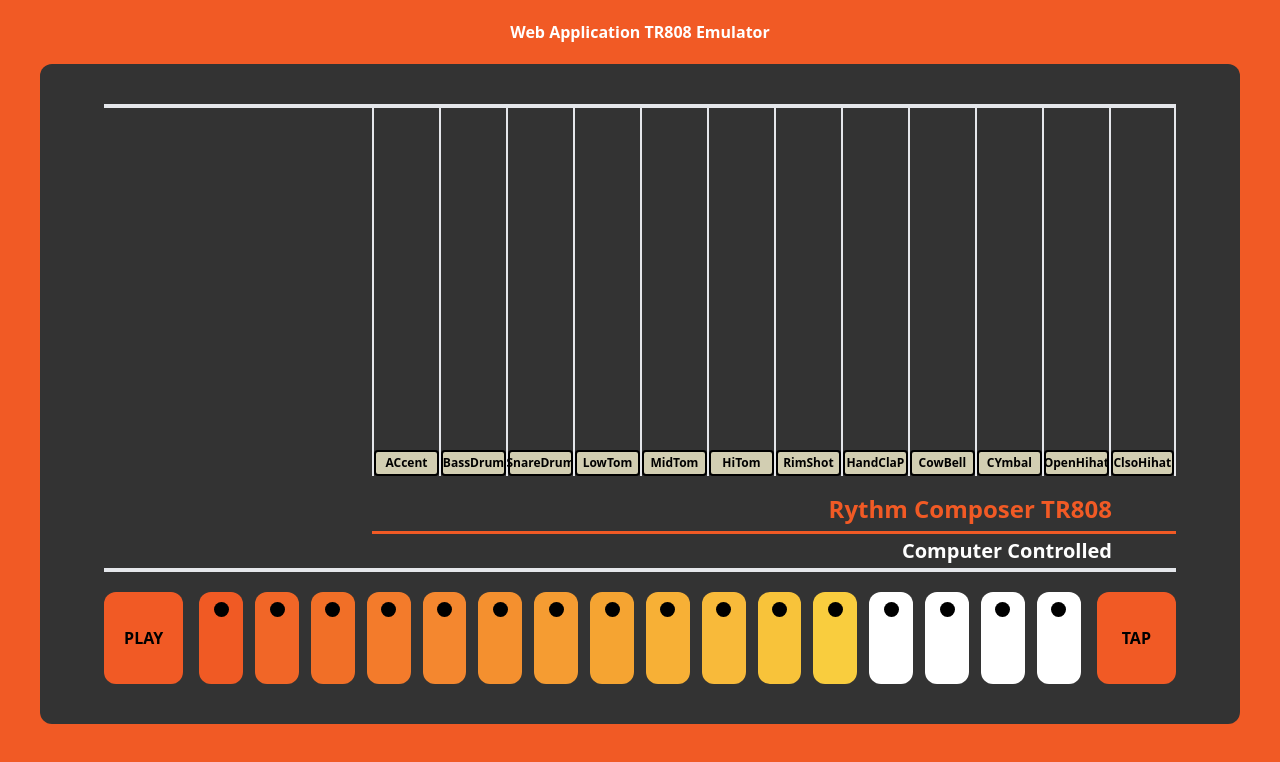
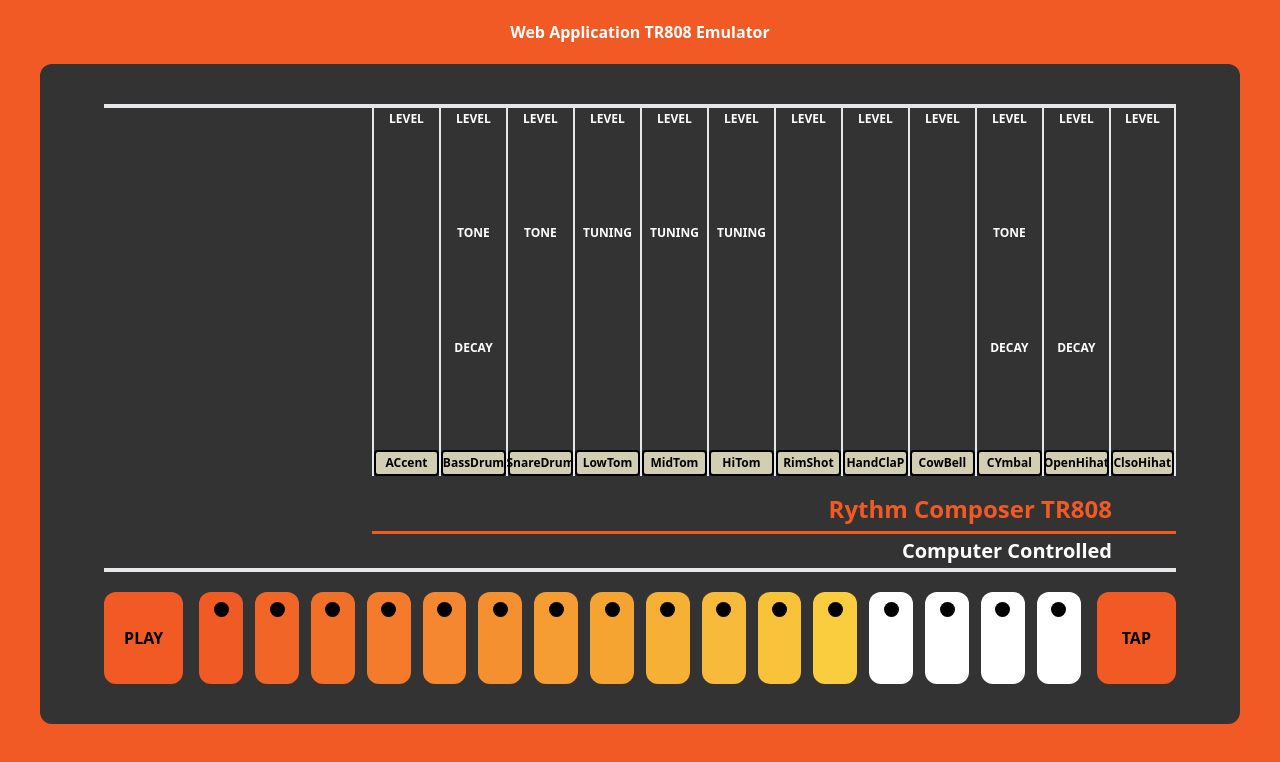
Before and after one commit to Nowpngs/web-TR808, a React (Create React App) app: page / in a window 1280 px wide. Shown: the top 762 px of the page. Built offline with nearby package versions, Linux system fonts and the light colour scheme.

Commit message:
Setting up control param type for each instrument

```diff
--- a/src/components/controller/instrument-channel.tsx
+++ b/src/components/controller/instrument-channel.tsx
@@ -1,4 +1,7 @@
-import { InstrumentChannelTypeMap } from "../../constants/instrument-constants";
+import {
+  InstrumentChannelControlParams,
+  InstrumentChannelTypeMap,
+} from "../../constants/instrument-constants";
 import { InstrumentChannelType } from "../../models/instrument.model";
 export interface InstrumentChannelProps {
   instrumentChannelType: InstrumentChannelType;
@@ -7,7 +10,50 @@
 export default function InstrumentChannel(props: InstrumentChannelProps) {
   return (
     <div className="w-full h-full flex flex-wrap">
-      <div className="w-full h-[93%]"></div>
+      <div className="w-full h-[93%] flex flex-wrap">
+        <div className="w-full h-1/3">
+          {InstrumentChannelControlParams[props.instrumentChannelType].level
+            .active && (
+            <div className="w-full h-full flex flex-wrap justify-center items-center">
+              <div className="w-full h-1/5 text-white text-xs font-bold flex justify-center items-center">
+                LEVEL
+              </div>
+              <div className="w-full h-4/5"> </div>
+            </div>
+          )}
+        </div>
+        <div className="w-full h-1/3">
+          {InstrumentChannelControlParams[props.instrumentChannelType].tone
+            .active && (
+            <div className="w-full h-full flex flex-wrap justify-center items-center">
+              <div className="w-full h-1/5 text-white text-xs font-bold flex justify-center items-center">
+                TONE
+              </div>
+              <div className="w-full h-4/5"> </div>
+            </div>
+          )}
+          {InstrumentChannelControlParams[props.instrumentChannelType].tuning
+            .active && (
+            <div className="w-full h-full flex flex-wrap justify-center items-center">
+              <div className="w-full h-1/5 text-white text-xs font-bold flex justify-center items-center">
+                TUNING
+              </div>
+              <div className="w-full h-4/5"> </div>
+            </div>
+          )}
+        </div>
+        <div className="w-full h-1/3">
+          {InstrumentChannelControlParams[props.instrumentChannelType].decay
+            .active && (
+            <div className="w-full h-full flex flex-wrap justify-center items-center">
+              <div className="w-full h-1/5 text-white text-xs font-bold flex justify-center items-center">
+                DECAY
+              </div>
+              <div className="w-full h-4/5"> </div>
+            </div>
+          )}
+        </div>
+      </div>
       <div className="w-full h-[7%] flex justify-center items-center background-secondary rounded border-2 border-black">
         <div className="text-xs font-bold">
           {InstrumentChannelTypeMap[props.instrumentChannelType]}
--- a/src/constants/instrument-constants.ts
+++ b/src/constants/instrument-constants.ts
@@ -1,4 +1,8 @@
-import { InstrumentChannelType } from "../models/instrument.model";
+import {
+  ControlParams,
+  InstrumentChannelType,
+  InstrumentControlParams,
+} from "../models/instrument.model";
 
 export const InstrumentChannelTypeMap: {
   [key in InstrumentChannelType]: string;
@@ -31,3 +35,63 @@
   InstrumentChannelType.OPENHIHAT,
   InstrumentChannelType.CLSOHIHAT,
 ];
+
+export const InstrumentChannelControlParams: {
+  [key in InstrumentChannelType]: InstrumentControlParams;
+} = {
+  [InstrumentChannelType.ACCENT]: new InstrumentControlParams(
+    new ControlParams(true) // Level
+  ),
+  [InstrumentChannelType.BASSDRUM]: new InstrumentControlParams(
+    new ControlParams(true), // Level
+    new ControlParams(true), // Tone
+    new ControlParams(true) // Decay
+  ),
+  [InstrumentChannelType.SNAREDRUM]: new InstrumentControlParams(
+    new ControlParams(true), // Level
+    new ControlParams(true), // Tone
+    new ControlParams(), // Decay
+    new ControlParams(), // Tuning
+    new ControlParams(true) // Snappy
+  ),
+  [InstrumentChannelType.LOWTOM]: new InstrumentControlParams(
+    new ControlParams(true), // Level
+    new ControlParams(), // Tone
+    new ControlParams(), // Decay
+    new ControlParams(true) // Tuning
+  ),
+  [InstrumentChannelType.MIDTOM]: new InstrumentControlParams(
+    new ControlParams(true), // Level
+    new ControlParams(), // Tone
+    new ControlParams(), // Decay
+    new ControlParams(true) // Tuning
+  ),
+  [InstrumentChannelType.HITOM]: new InstrumentControlParams(
+    new ControlParams(true), // Level
+    new ControlParams(), // Tone
+    new ControlParams(), // Decay
+    new ControlParams(true) // Tuning
+  ),
+  [InstrumentChannelType.RIMSHOT]: new InstrumentControlParams(
+    new ControlParams(true) // Level
+  ),
+  [InstrumentChannelType.HANDCLAP]: new InstrumentControlParams(
+    new ControlParams(true) // Level
+  ),
+  [InstrumentChannelType.COWBELL]: new InstrumentControlParams(
+    new ControlParams(true) // Level
+  ),
+  [InstrumentChannelType.CYMBAL]: new InstrumentControlParams(
+    new ControlParams(true), // Level
+    new ControlParams(true), // Tone
+    new ControlParams(true) // Decay
+  ),
+  [InstrumentChannelType.OPENHIHAT]: new InstrumentControlParams(
+    new ControlParams(true), // Level
+    new ControlParams(), // Tone
+    new ControlParams(true) // Decay
+  ),
+  [InstrumentChannelType.CLSOHIHAT]: new InstrumentControlParams(
+    new ControlParams(true) // Level
+  ),
+};
--- a/src/models/instrument.model.ts
+++ b/src/models/instrument.model.ts
@@ -12,3 +12,35 @@
   OPENHIHAT,
   CLSOHIHAT,
 }
+
+export class InstrumentControlParams {
+  level: ControlParams;
+  tone: ControlParams;
+  decay: ControlParams;
+  tuning: ControlParams;
+  snappy: ControlParams;
+
+  constructor(
+    level: ControlParams = new ControlParams(),
+    tone: ControlParams = new ControlParams(),
+    decay: ControlParams = new ControlParams(),
+    tuning: ControlParams = new ControlParams(),
+    snappy: ControlParams = new ControlParams()
+  ) {
+    this.level = level;
+    this.tone = tone;
+    this.decay = decay;
+    this.tuning = tuning;
+    this.snappy = snappy;
+  }
+}
+
+export class ControlParams {
+  active: boolean;
+  value: number;
+
+  constructor(active: boolean = false, value: number = 0) {
+    this.active = active;
+    this.value = value;
+  }
+}
```
